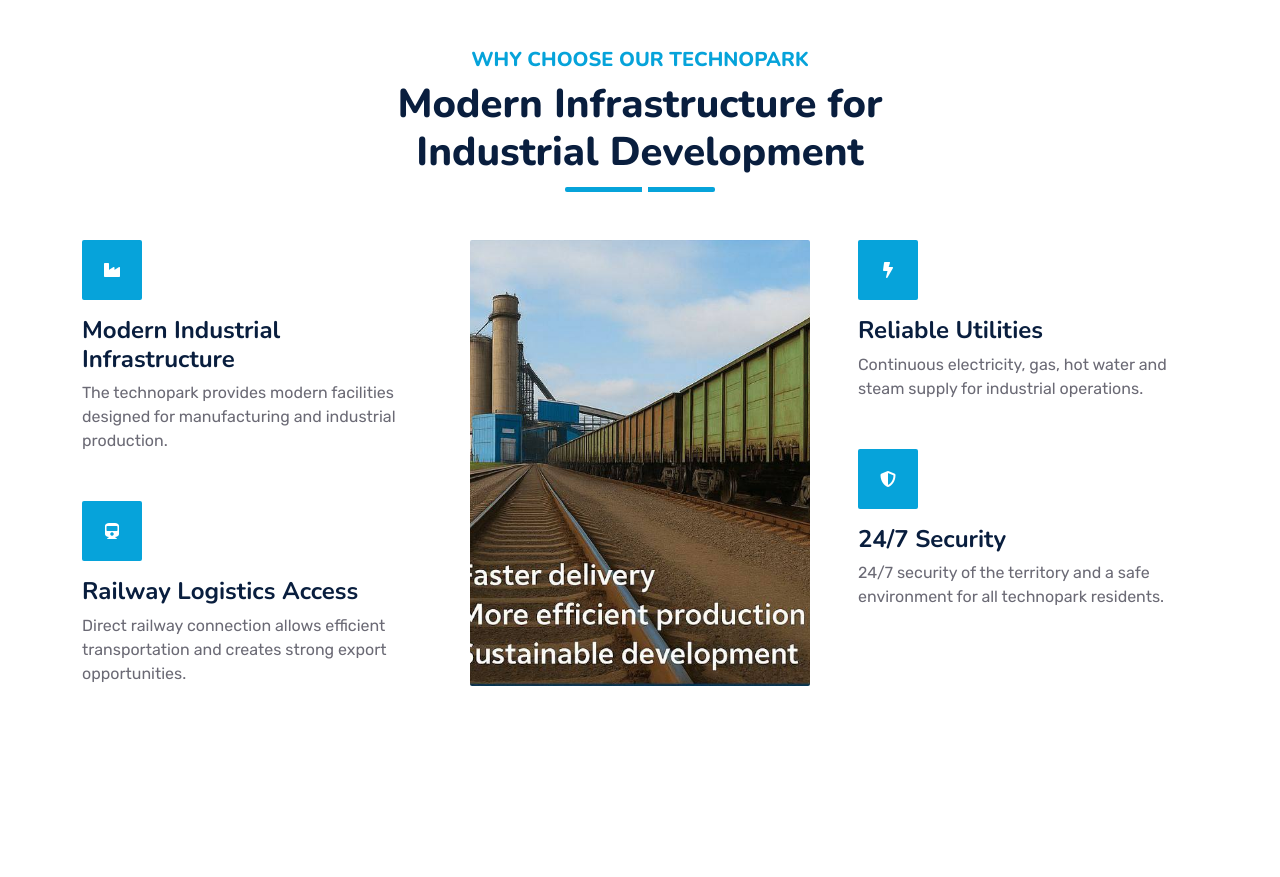
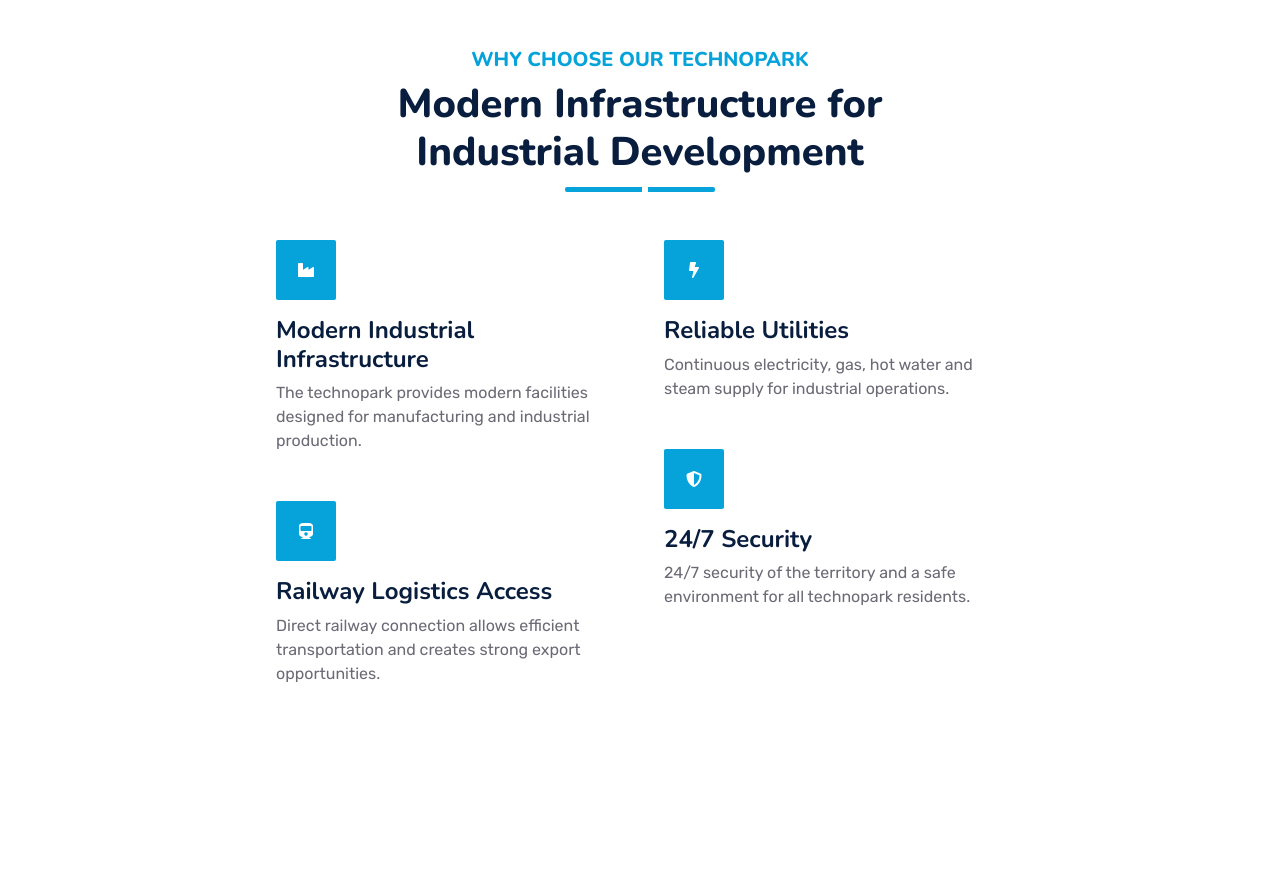
Before and after one commit to Baxtishodd/Industrial-Technopark-Site, a Django app: page /ru/ in a window 1280 px wide. Shown: the part 1914-2791 px from the top of the page. Run offline with Django 5.2, Linux system fonts and the light colour scheme; some libraries are stand-ins or nearby versions.

Commit message:
home page technopark img commented

```diff
--- a/templates/core/home.html
+++ b/templates/core/home.html
@@ -166,9 +166,9 @@
             <h1 class="mb-0">{% trans "Modern Infrastructure for Industrial Development" %}</h1>
        </div>
 
-        <div class="row g-5">
+        <div class="row g-5 justify-content-center">
             <div class="col-lg-4">
-                <div class="row g-5">
+                <div class="row g-5 ">
 
                     <div class="col-12 wow zoomIn" data-wow-delay="0.2s">
                         <div class="bg-primary rounded d-flex align-items-center justify-content-center mb-3" style="width: 60px; height: 60px;">
@@ -193,13 +193,13 @@
                 </div>
             </div>
 
-            <div class="col-lg-4 wow zoomIn" data-wow-delay="0.9s" style="min-height: 350px;">
-                <div class="position-relative h-100">
-                    <img class="position-absolute w-100 h-100 rounded"
-                         src="{% static 'img/technopark.png' %}"
-                         style="object-fit: cover;">
-                </div>
-            </div>
+<!--            <div class="col-lg-4 wow zoomIn" data-wow-delay="0.9s" style="min-height: 350px;">-->
+<!--                <div class="position-relative h-100">-->
+<!--                    <img class="position-absolute w-100 h-100 rounded"-->
+<!--                         src="{% static 'img/technopark.png' %}"-->
+<!--                         style="object-fit: cover;">-->
+<!--                </div>-->
+<!--            </div>-->
 
             <div class="col-lg-4">
                 <div class="row g-5">
```
